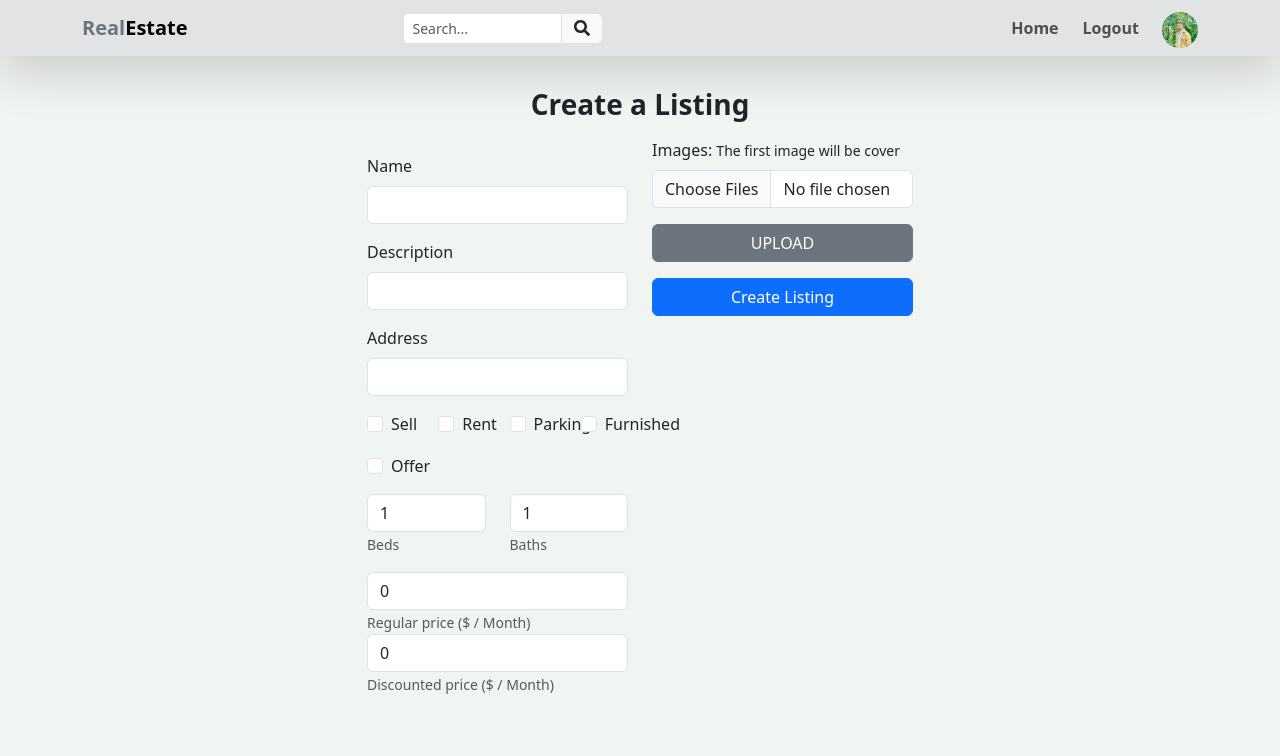
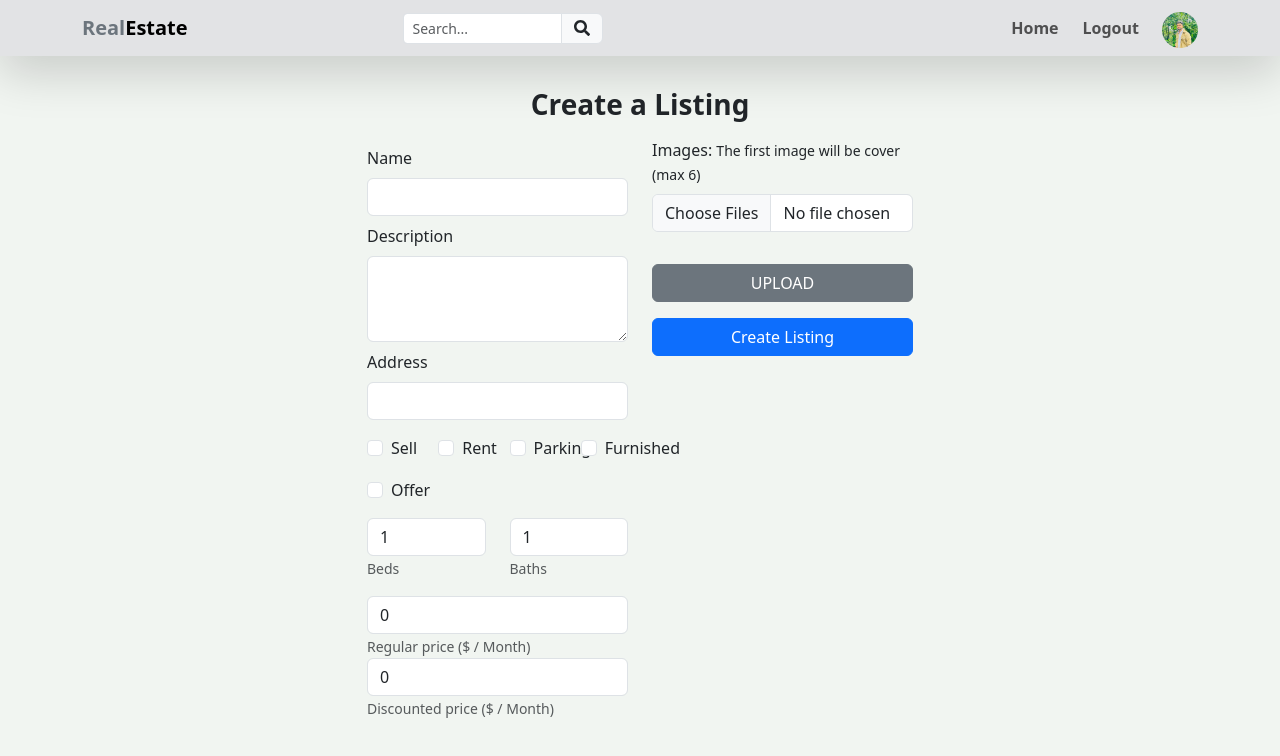
Before and after one commit to Bishes7/real-estate_frontend, a React (Vite) app: page /create-listing in a window 1280 px wide. Shown: the top 756 px of the page. Built offline with nearby package versions, Linux system fonts and the light colour scheme; sample sign-in values are in the browser's storage.

Commit message:
created image uploads controller and router

```diff
--- a/src/pages/ListingPage.jsx
+++ b/src/pages/ListingPage.jsx
@@ -1,11 +1,58 @@
 import React, { useState } from "react";
-import { Button, Col, Form, Row } from "react-bootstrap";
+import { Button, Col, Form, Row, Image } from "react-bootstrap";
 import FormContainer from "../components/FormContainer";
+import { useUploadImageMutation } from "../slices/usersApiSlice";
+import { Loader } from "../components/ui/Loader";
+import { toast } from "react-toastify";
 
 const ListingPage = () => {
   const [name, setName] = useState("");
   const [description, setDescription] = useState("");
   const [address, setAddress] = useState("");
+  const [images, setImages] = useState([]); // [{file, preview}]
+
+  const [upload, { isLoading }] = useUploadImageMutation();
+
+  const handleImageChange = (e) => {
+    const selectedFiles = Array.from(e.target.files);
+
+    if (images.length + selectedFiles.length > 6) {
+      toast.error("You can only upload 6 images per listing");
+      return;
+    }
+
+    const newImages = selectedFiles.map((file) => ({
+      file,
+      preview: URL.createObjectURL(file),
+    }));
+
+    setImages((prev) => [...prev, ...newImages]);
+  };
+
+  const handleDeleteImage = (index) => {
+    setImages((prev) => prev.filter((_, i) => i !== index));
+  };
+
+  const handleUpload = async () => {
+    if (images.length === 0) {
+      toast.error("Please select at least one image");
+      return;
+    }
+
+    const formData = new FormData();
+    images.forEach((img) => formData.append("images", img.file));
+
+    try {
+      const { data } = await upload(formData);
+
+      toast.success("Image uploaded successfully");
+      setImages([]);
+    } catch (err) {
+      console.log(err?.data?.message || err.error);
+      toast.error("Image upload failed");
+    }
+  };
+
   return (
     <main className="p-3">
       <h3 className="fw-bold text-center my-3">Create a Listing</h3>
@@ -13,7 +60,7 @@ const ListingPage = () => {
         <Row>
           <Col md={6}>
             <Form>
-              <Form.Group controlId="name" className="my-3">
+              <Form.Group controlId="name" className="my-2">
                 <Form.Label>Name</Form.Label>
                 <Form.Control
                   type="text"
@@ -22,16 +69,17 @@ const ListingPage = () => {
                   onChange={(e) => setName(e.target.value)}
                 />
               </Form.Group>
-              <Form.Group controlId="description" className="my-3">
+              <Form.Group controlId="description" className="my-2">
                 <Form.Label>Description</Form.Label>
                 <Form.Control
-                  type="textarea"
+                  as="textarea"
+                  rows={3}
                   required
                   value={description}
                   onChange={(e) => setDescription(e.target.value)}
                 />
               </Form.Group>
-              <Form.Group controlId="address" className="my-3">
+              <Form.Group controlId="address" className="my-2">
                 <Form.Label>Address</Form.Label>
                 <Form.Control
                   type="text"
@@ -49,7 +97,7 @@ const ListingPage = () => {
                   <Form.Check type="checkbox" label="Rent" id="rent" />
                 </Col>
                 <Col xs={6} md={3}>
-                  <Form.Check type="checkbox" label="Parking " id="parking" />
+                  <Form.Check type="checkbox" label="Parking" id="parking" />
                 </Col>
                 <Col xs={6} md={3}>
                   <Form.Check
@@ -59,6 +107,7 @@ const ListingPage = () => {
                   />
                 </Col>
               </Row>
+
               <Form.Check
                 type="checkbox"
                 label="Offer"
@@ -94,14 +143,14 @@ const ListingPage = () => {
                   defaultValue="0"
                   id="regularprice"
                 />
-                <Form.Text>Regular price ($ / Month) </Form.Text>
+                <Form.Text>Regular price ($ / Month)</Form.Text>
                 <Form.Control
                   type="number"
                   min="0"
                   defaultValue="0"
                   id="discountedprice"
                 />
-                <Form.Text>Discounted price ($ / Month) </Form.Text>
+                <Form.Text>Discounted price ($ / Month)</Form.Text>
               </Form.Group>
             </Form>
           </Col>
@@ -109,15 +158,52 @@ const ListingPage = () => {
           <Col md={6}>
             <Form.Group controlId="images" className="mb-3">
               <Form.Label>
-                Images: <small>The first image will be cover</small>
+                Images: <small>The first image will be cover (max 6)</small>
               </Form.Label>
-              <Form.Control type="file" multiple accept="image/*" />
+              <Form.Control
+                type="file"
+                multiple
+                accept="image/*"
+                onChange={handleImageChange}
+              />
             </Form.Group>
 
-            <Button type="submit" className="btn btn-secondary w-100">
-              UPLOAD
+            {/* Preview Section */}
+            {images.length > 0 && (
+              <div>
+                {images.map((img, index) => (
+                  <div
+                    key={index}
+                    className="d-flex align-items-center justify-content-between mb-2"
+                  >
+                    <Image
+                      src={img.preview}
+                      thumbnail
+                      width={100}
+                      height={70}
+                    />
+                    <Button
+                      variant="danger"
+                      size="sm"
+                      onClick={() => handleDeleteImage(index)}
+                    >
+                      DELETE
+                    </Button>
+                  </div>
+                ))}
+              </div>
+            )}
+
+            <Button
+              type="button"
+              className="btn btn-secondary w-100 mt-3"
+              onClick={handleUpload}
+              disabled={isLoading}
+            >
+              {isLoading ? "Uploading..." : "UPLOAD"}
             </Button>
             <Button className="w-100 my-3">Create Listing</Button>
+            {isLoading && <Loader />}
           </Col>
         </Row>
       </FormContainer>
--- a/src/slices/usersApiSlice.js
+++ b/src/slices/usersApiSlice.js
@@ -1,4 +1,4 @@
-import { AUTH_URL, USERS_URL } from "../utils/constants";
+import { AUTH_URL, UPLOADS_URL, USERS_URL } from "../utils/constants";
 import { apiSlice } from "./apiSlice";
 
 export const usersApiSlice = apiSlice.injectEndpoints({
@@ -33,6 +33,14 @@ export const usersApiSlice = apiSlice.injectEndpoints({
         body: data,
       }),
     }),
+
+    uploadImage: builder.mutation({
+      query: (data) => ({
+        url: UPLOADS_URL,
+        method: "POST",
+        body: data,
+      }),
+    }),
   }),
 });
 
@@ -41,4 +49,5 @@ export const {
   useLoginMutation,
   useLogoutMutation,
   useUpdateProfileMutation,
+  useUploadImageMutation,
 } = usersApiSlice;
--- a/src/utils/constants.js
+++ b/src/utils/constants.js
@@ -2,3 +2,4 @@ export const BASE_URL = import.meta.env.VITE_API_BASE_URL;
 
 export const AUTH_URL = "/api/auth";
 export const USERS_URL = "/api/user";
+export const UPLOADS_URL = "/api/upload";
```
